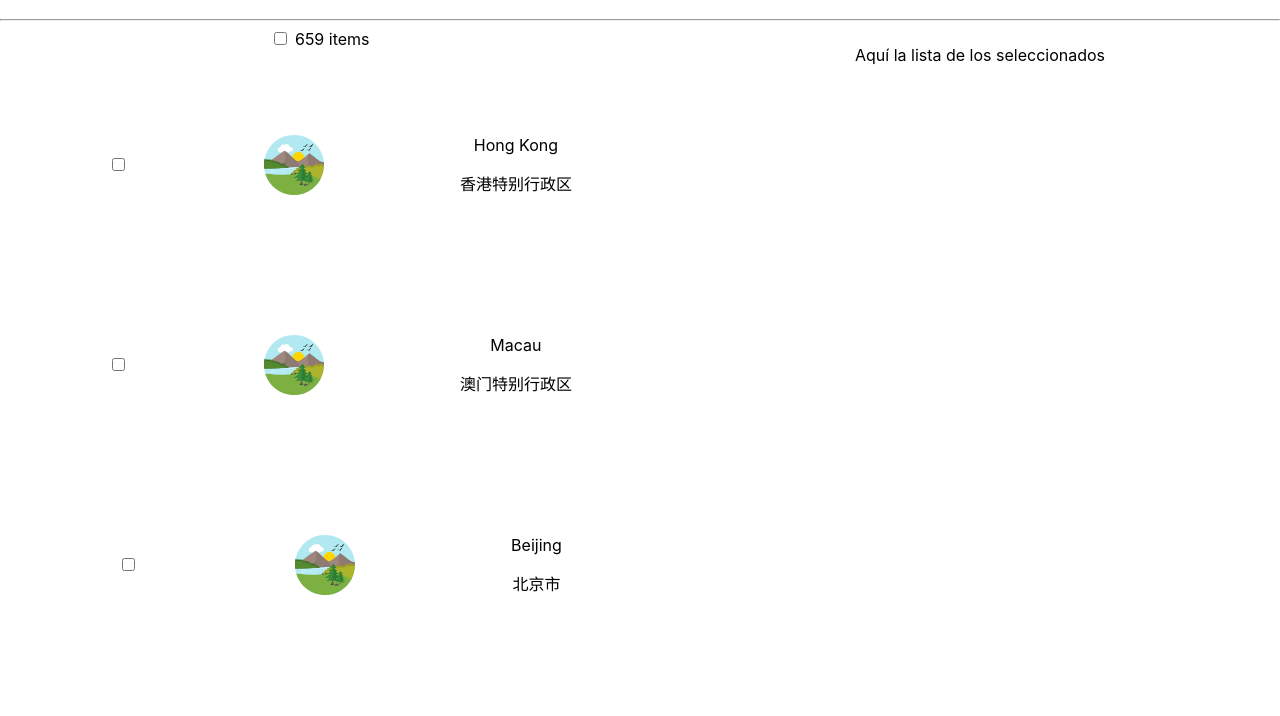
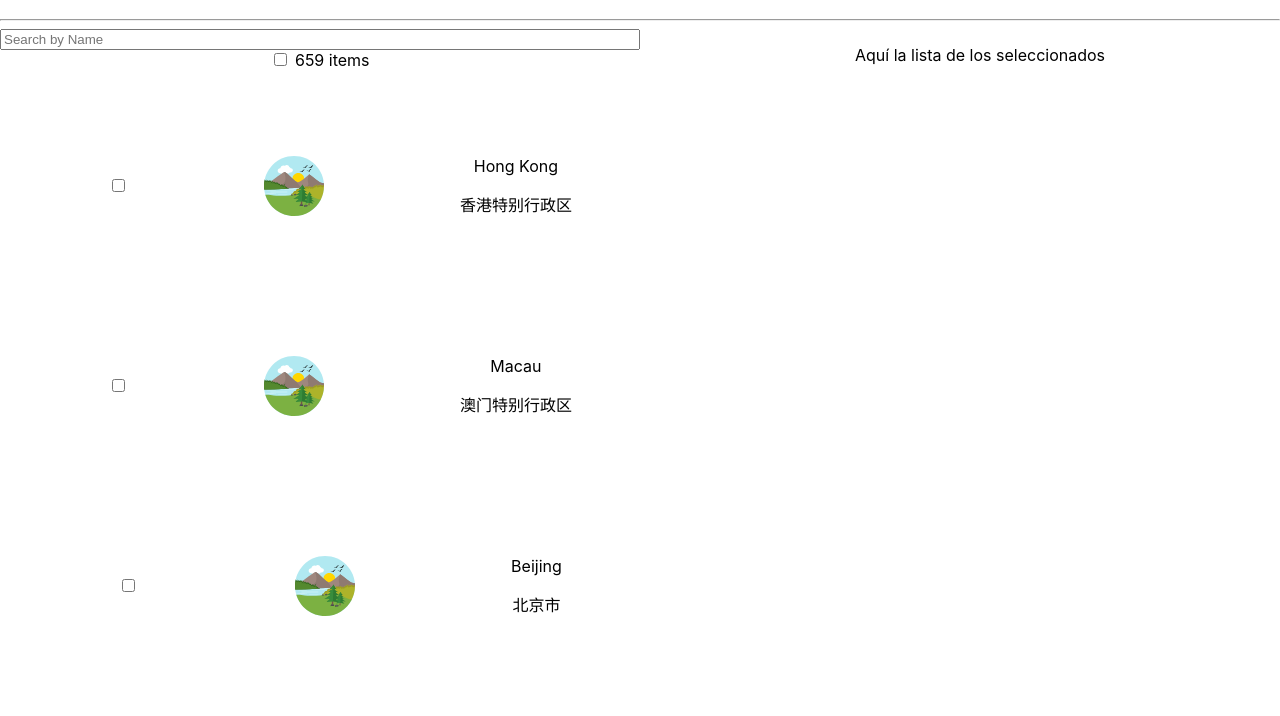
Before and after one commit to marpri-17/cities-of-china, a React app: page / in a window 1280 px wide. Shown: the part 63-779 px from the top of the page. Built offline with nearby package versions, Linux system fonts and the light colour scheme.

Commit message:
Add filter component

```diff
--- a/src/components/App.js
+++ b/src/components/App.js
@@ -2,6 +2,7 @@ import React from 'react';
 import Header from './Header'
 import CitiesList from './CitiesList';
 import SelectedCities from './SelectedCities';
+import FilterByName from './FilterByName';
 import '../stylesheets/layouts/app.scss';
 
 class App extends React.Component {
@@ -34,7 +35,10 @@ class App extends React.Component {
       <div className="App">
         <Header />
         <section className="section__main">
-          <CitiesList cities={allChinaCities} />
+          < div className="section__main_wrapper">
+            <FilterByName />
+            <CitiesList cities={allChinaCities} />
+          </div>
           <SelectedCities selectedCities="citi" />
         </section>
       </div>
--- /dev/null
+++ b/src/components/FilterByName.js
@@ -0,0 +1,9 @@
+import React from 'react';
+
+const FilterByName = () => {
+    return (
+        <input type="text" placeholder="Search by Name" />
+    )
+}
+
+export default FilterByName;
--- a/src/stylesheets/layouts/app.scss
+++ b/src/stylesheets/layouts/app.scss
@@ -5,5 +5,11 @@
 .section {
   &__main {
     display: flex;
+    &_wrapper {
+      max-width: 50vw;
+      flex-grow: 1;
+      display: flex;
+      flex-direction: column;
+    }
   }
 }
--- a/src/stylesheets/layouts/main.scss
+++ b/src/stylesheets/layouts/main.scss
@@ -1,8 +1,6 @@
 .main {
   &__list {
     &_wrapper {
-      max-width: 50vw;
-      flex-grow: 1;
     }
     &_item {
       display: flex;
```
